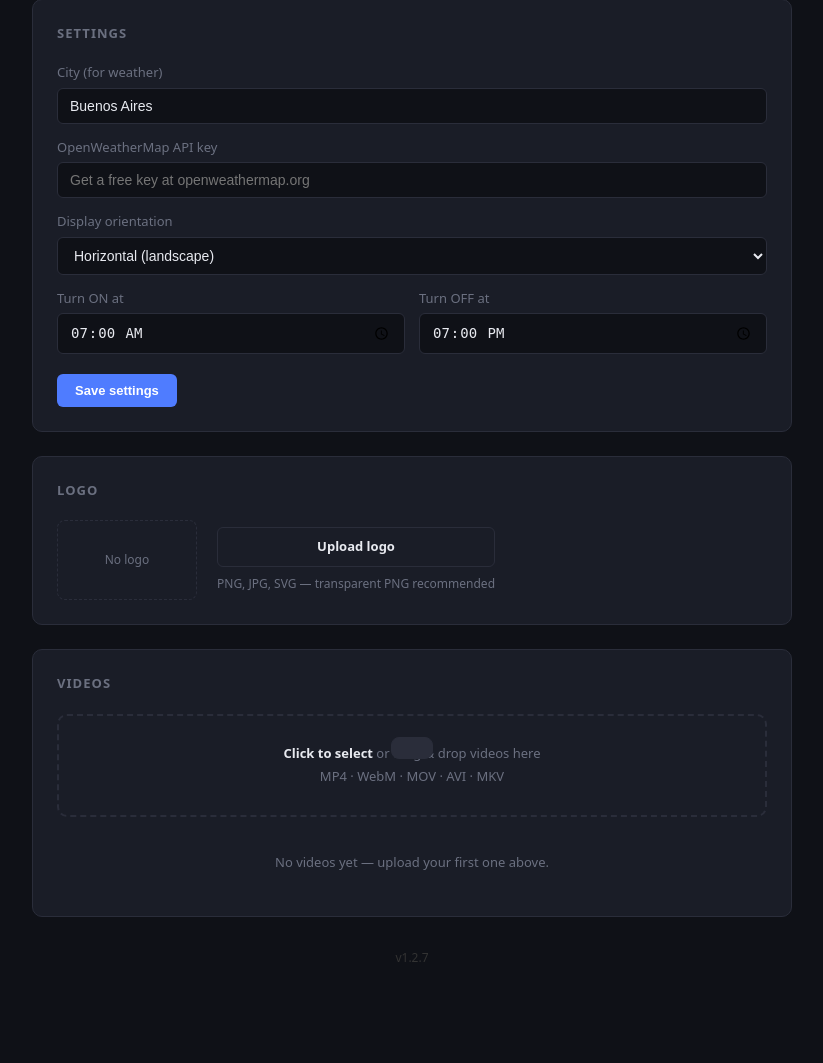
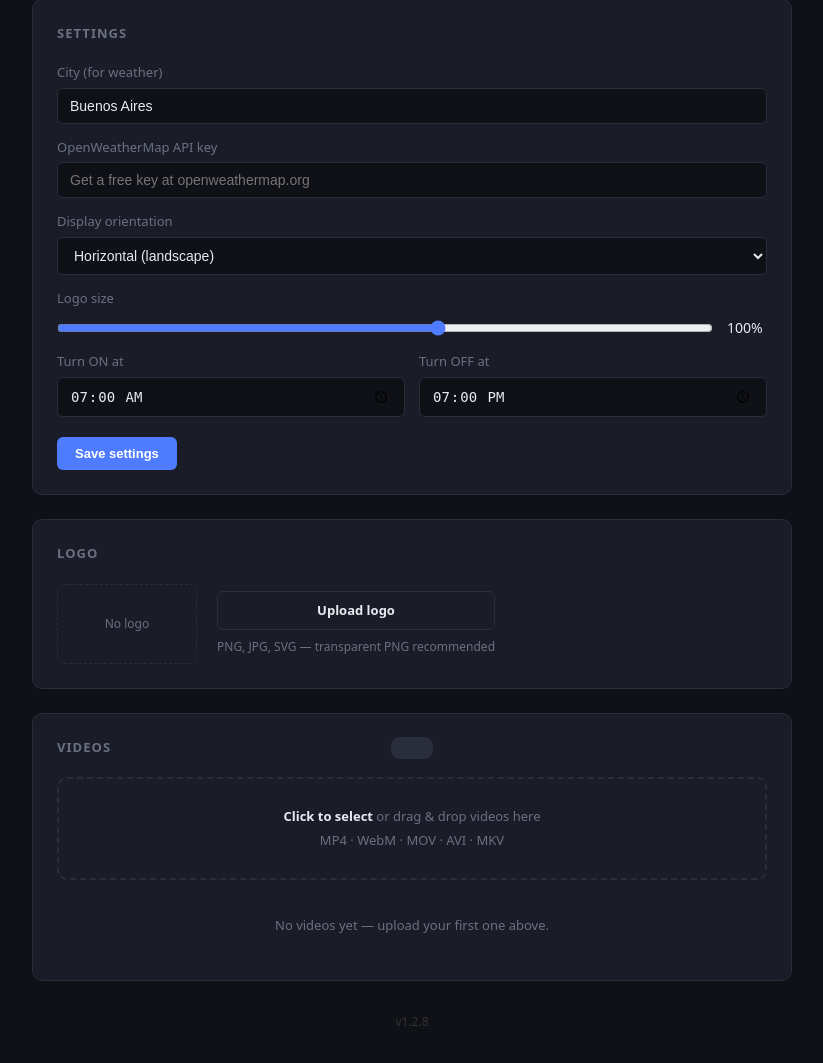
Before and after one commit to developih/info-beamer, a Flask app: page /admin in a window 1280 px wide. Shown: the part 97-1160 px from the top of the page, without its empty margins (228-1051 px from the left). Before the commit the page ends 1059 px from the top, so only its background shows below. Run offline with Flask 3, Linux system fonts and the light colour scheme.

Commit message:
v1.2.8 — logo size slider in admin (30–150%)

```diff
--- a/server.py
+++ b/server.py
@@ -79,7 +79,8 @@ def api_config():
     return jsonify(
         {
             "orientation": cfg.get("orientation", "horizontal"),
-            "logo_url": f"/assets/{logo}" if logo else None,
+            "logo_url":  f"/assets/{logo}" if logo else None,
+            "logo_size": cfg.get("logo_size", 100),
             "schedule_on":  cfg.get("schedule_on",  "07:00"),
             "schedule_off": cfg.get("schedule_off", "19:00"),
         }
@@ -215,7 +216,7 @@ def delete_video(filename):
 def update_config():
     cfg = load_config()
     data = request.get_json() or {}
-    for key in ("city", "weather_api_key", "orientation", "schedule_on", "schedule_off"):
+    for key in ("city", "weather_api_key", "orientation", "schedule_on", "schedule_off", "logo_size"):
         if key in data:
             cfg[key] = data[key]
     save_config(cfg)
--- a/templates/admin.html
+++ b/templates/admin.html
@@ -159,6 +159,16 @@
           <option value="vertical"   {% if config.orientation == 'vertical'   %}selected{% endif %}>Vertical (portrait)</option>
         </select>
       </label>
+      <label>
+        Logo size
+        <div style="display:flex; align-items:center; gap:14px; margin-top:4px;">
+          <input type="range" id="cfg-logo-size" min="30" max="150" step="5"
+            value="{{ config.logo_size or 100 }}"
+            style="flex:1; accent-color:var(--accent);"
+            oninput="document.getElementById('logo-size-val').textContent = this.value + '%'" />
+          <span id="logo-size-val" style="min-width:40px; color:var(--text); font-size:14px;">{{ config.logo_size or 100 }}%</span>
+        </div>
+      </label>
       <div style="display:flex; gap:14px;">
         <label style="flex:1;">
           Turn ON at
@@ -229,7 +239,7 @@
 
 </div><!-- /page -->
 
-<div style="text-align:center; margin-top:32px; color:#333; font-size:12px;">v1.2.7</div>
+<div style="text-align:center; margin-top:32px; color:#333; font-size:12px;">v1.2.8</div>
 
 <div id="toast"></div>
 
@@ -250,6 +260,7 @@
       city:            document.getElementById('cfg-city').value.trim(),
       weather_api_key: document.getElementById('cfg-apikey').value.trim(),
       orientation:     document.getElementById('cfg-orientation').value,
+      logo_size:       parseInt(document.getElementById('cfg-logo-size').value),
       schedule_on:     document.getElementById('cfg-on').value,
       schedule_off:    document.getElementById('cfg-off').value,
     };
```
Also changed, not shown: templates/display.html (+7 -0 lines), 1 other file.
